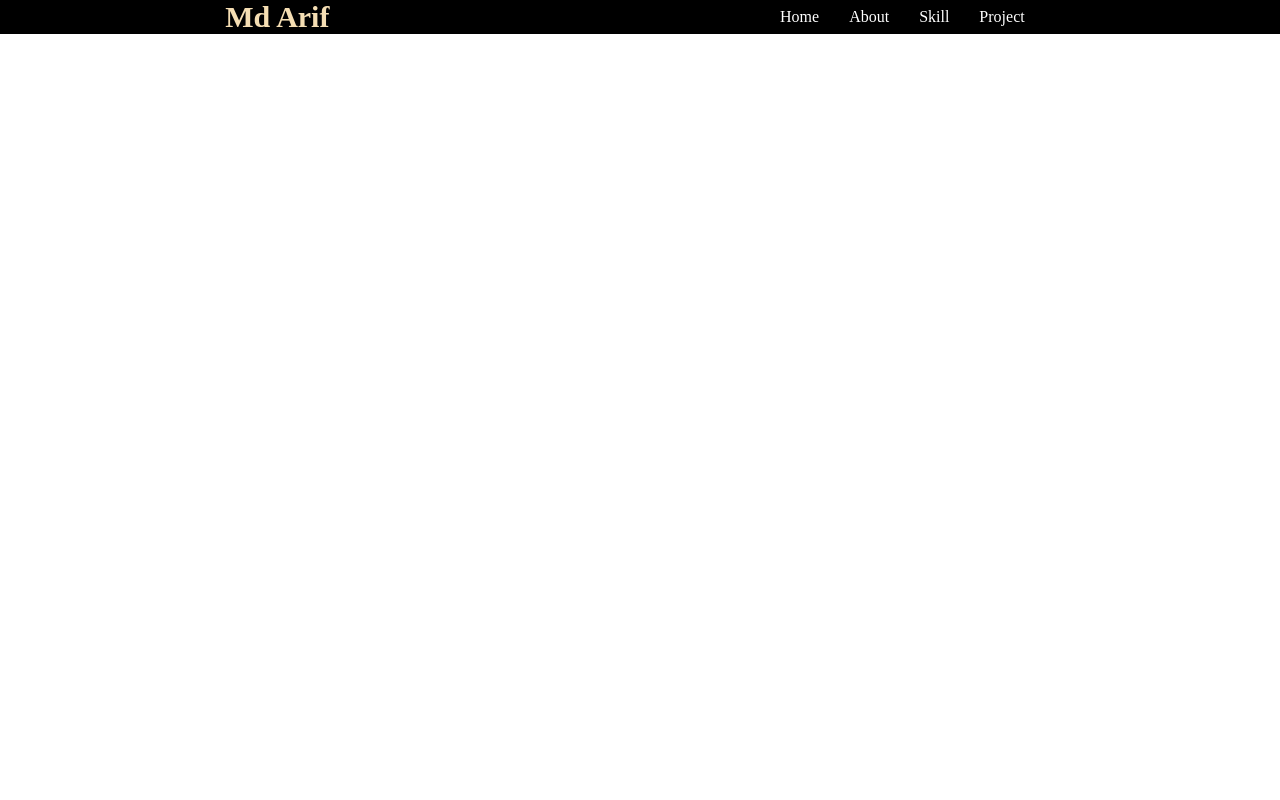
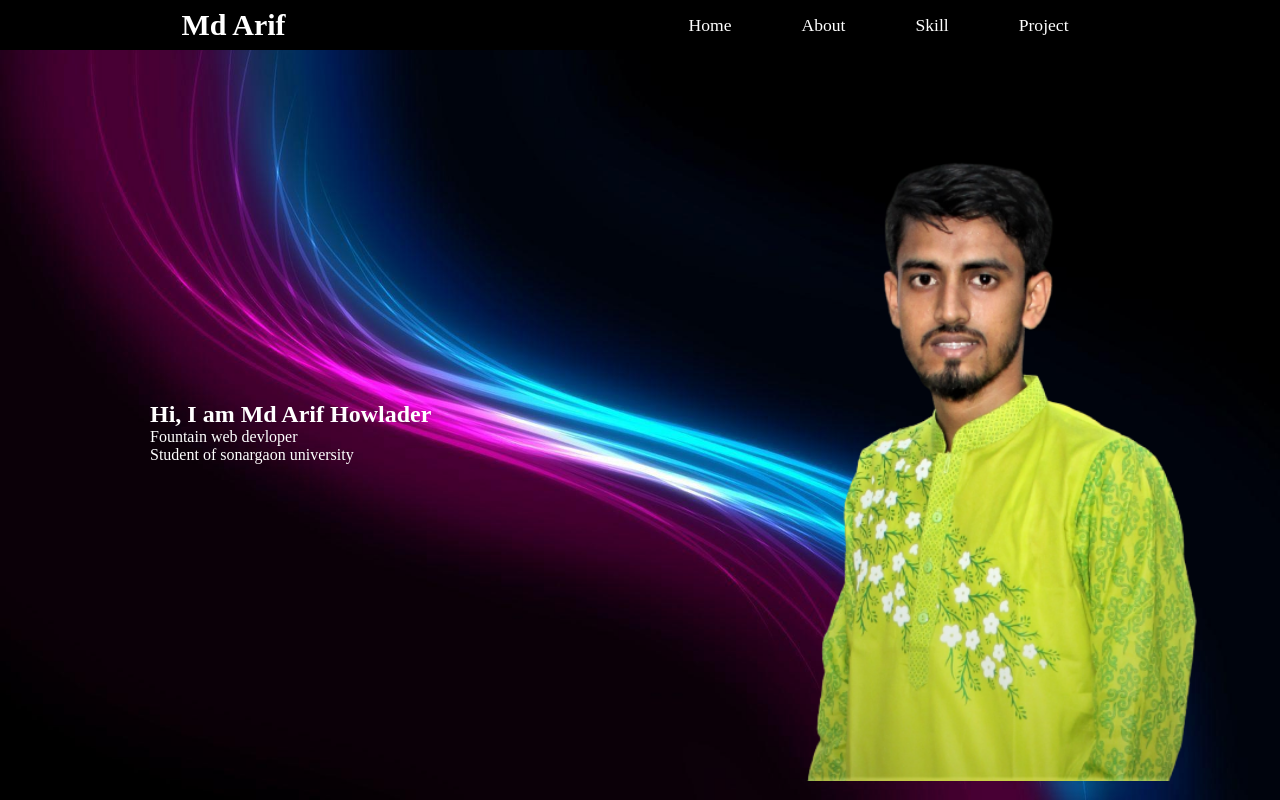
Before and after one commit to arif1313/my-first-git-repo, a plain HTML site: page home.html in a window 1280 px wide. Drawn offline with Linux system fonts and the light colour scheme; files that its build step writes are made by us from their sources.

Commit message:
main function work

```diff
--- a/home.html
+++ b/home.html
@@ -4,10 +4,11 @@
     <meta charset="UTF-8">
     <meta name="viewport" content="width=device-width, initial-scale=1.0">
     <title>home</title>
-<link rel="stylesheet" href="header.css">
+<link rel="stylesheet" href="style/header.css">
 </head>
 <body>
 <header>
+    <nav>
 <div class="header-condiner">
     <div class="logo">
         Md Arif
@@ -21,10 +22,18 @@
         </ul>
     </div>
 </div>
+</nav>
 
 </header>
 <main>
+<section class="banner-continer">
+    <div class="banar-text">
+<h1 class="banar-title"> Hi, I am <span>Md Arif Howlader</span></h1>
+<p class="banar-paragraph">Fountain web devloper <br> Student of sonargaon university  </p>
+    </div>
+    <div class="banar-photo"> <img class="profile" src="./images/mywebpic.png" alt=""></div>
 
+</section>
 </main>
 <footer>
 
--- a/style/header.css
+++ b/style/header.css
@@ -2,32 +2,92 @@
 *{
     margin: 0px;
     padding: 0px;
+
+}
+body{
+    background-image: url(../images/R.jpg);
+background-repeat: no-repeat;
+background-size: cover;
 }
 .header-condiner{
 
     display: flex;
     justify-content: space-around;
     align-items: center;
-    background-color: black;
-    color: wheat;
-
+color: white;
+background-color: black;
+height: 50px;
 }
 .logo{
 
     font-size: 30px;
-    font-weight: 700
+    font-weight: 700;
+    backface-visibility:hidden;
+
 }
 .menu>ul{
     display: flex;
 
+    }
 
-    }
     ul li{
         padding-right: 30px;
         list-style: none;
+        text-decoration: none;
+
+
 
     }
-    ul li a{
+ul li a{
+
+        position: relative;
+        color:#fff;
+        font-weight: 500;
+        font-size: 1.1em;
+        margin-left: 40px;
         text-decoration: none;
-        color: white;
-    }
+
+        }
+        ul li a::after{
+            content: '';
+         position: absolute;
+         left: 0;
+         bottom: -6px;
+         width: 100%;
+         height: 3px;
+         background:red;
+         border-radius: 5px;
+         transform-origin: right;
+         transform: scaleX(0);
+         transition: transform .3s;
+         color: blue;
+         cursor: pointer;
+
+        }
+
+        ul li a:hover::after{
+
+            transform: scaleX(1);
+
+        }
+        .banner-continer{
+            display: flex;
+            justify-content: space-between;
+            align-items: center;
+            padding: 30px 30px 0px 150px;
+
+
+
+        }
+        .banar-text{
+            color: #fff;
+            ackground: fixed;
+
+        }
+        .banar-paragraph{
+
+        }
+        .banar-photo .profile{
+          width: 500px;
+
+        }
```
